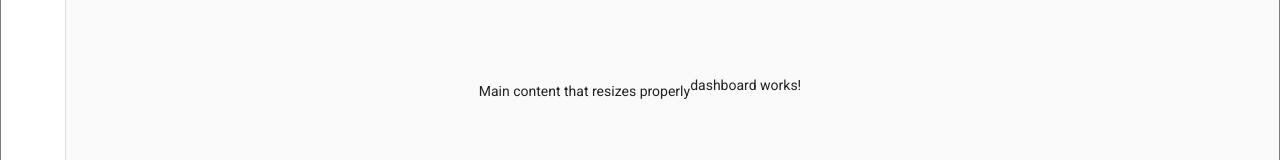
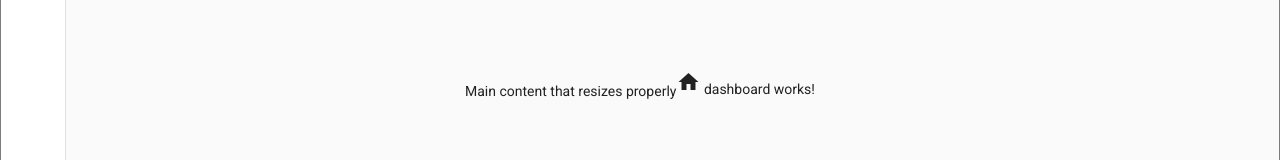
Before and after one commit to nikhila-chaudhari/simple-project-management, an Angular app in the folder frontend/: page /dashboard in a window 1280 px wide. Shown: the part 341-501 px from the top of the page. Built offline with nearby package versions, Linux system fonts and the light colour scheme.

Commit message:
Convert modules to be lazy loaded

```diff
--- a/frontend/src/app/app-routing.module.ts
+++ b/frontend/src/app/app-routing.module.ts
@@ -1,14 +1,28 @@
 import { NgModule } from '@angular/core';
 import { RouterModule, Routes } from '@angular/router';
-import { DashboardComponent } from 'src/modules/dashboard/dashboard/dashboard.component';
-import { MembersListComponent } from 'src/modules/members/members-list/members-list.component';
-import { ProjectsListComponent } from 'src/modules/projects/projects-list/projects-list.component';
 
 const routes: Routes = [
-  { path: '', redirectTo: '/dashboard', pathMatch: 'full' },
-  { path: 'dashboard', component: DashboardComponent },
-  { path: 'projects', component: ProjectsListComponent },
-  { path: 'members', component: MembersListComponent }
+  {
+    path: '',
+    pathMatch: 'full',
+    redirectTo: '/dashboard',
+  },
+  {
+    path: 'dashboard',
+    loadChildren: () => import('src/modules/dashboard/dashboard-routing.module')
+      .then( m => m.DashboardRoutingModule)
+  },
+  {
+    path: 'projects',
+    loadChildren: () => import('src/modules/projects/projects-routing.module')
+      .then( m => m.ProjectsRoutingModule)
+  },
+  {
+    path: 'members',
+    loadChildren: () => import('src/modules/members/members-routing.module')
+      .then( m => m.MembersRoutingModule)
+  }
+
 ];
 
 @NgModule({
--- /dev/null
+++ b/frontend/src/modules/dashboard/dashboard-routing.module.ts
@@ -0,0 +1,23 @@
+/* tslint:disable: ordered-imports*/
+import { NgModule } from '@angular/core';
+import { Routes, RouterModule } from '@angular/router';
+
+
+/* Module */
+import { DashboardModule } from './dashboard.module';
+import { DashboardComponent } from './dashboard/dashboard.component';
+
+/* Routes */
+export const ROUTES: Routes = [
+    {
+        path: '',
+        canActivate: [],
+        component: DashboardComponent,
+    }
+];
+
+@NgModule({
+    imports: [DashboardModule, RouterModule.forChild(ROUTES)],
+    exports: [RouterModule],
+})
+export class DashboardRoutingModule {}
--- a/frontend/src/modules/dashboard/dashboard.module.ts
+++ b/frontend/src/modules/dashboard/dashboard.module.ts
@@ -1,6 +1,8 @@
 import { NgModule } from '@angular/core';
 import { CommonModule } from '@angular/common';
 import { DashboardComponent } from './dashboard/dashboard.component';
+import { RouterModule } from '@angular/router';
+import { MaterialModule } from 'src/material.module';
 
 
 
@@ -9,7 +11,9 @@ import { DashboardComponent } from './dashboard/dashboard.component';
     DashboardComponent
   ],
   imports: [
-    CommonModule
+    CommonModule,
+    MaterialModule,
+    RouterModule
   ],
   exports: [
     DashboardComponent
--- a/frontend/src/modules/dashboard/dashboard/dashboard.component.html
+++ b/frontend/src/modules/dashboard/dashboard/dashboard.component.html
@@ -1 +1,3 @@
-<p>dashboard works!</p>
+<p>
+    <mat-icon>home</mat-icon>
+    dashboard works!</p>
```
Also changed, not shown: frontend/src/modules/members/members-routing.module.ts (added, +13 -0 lines), frontend/src/modules/projects/projects-routing.module.ts (added, +13 -0 lines).
